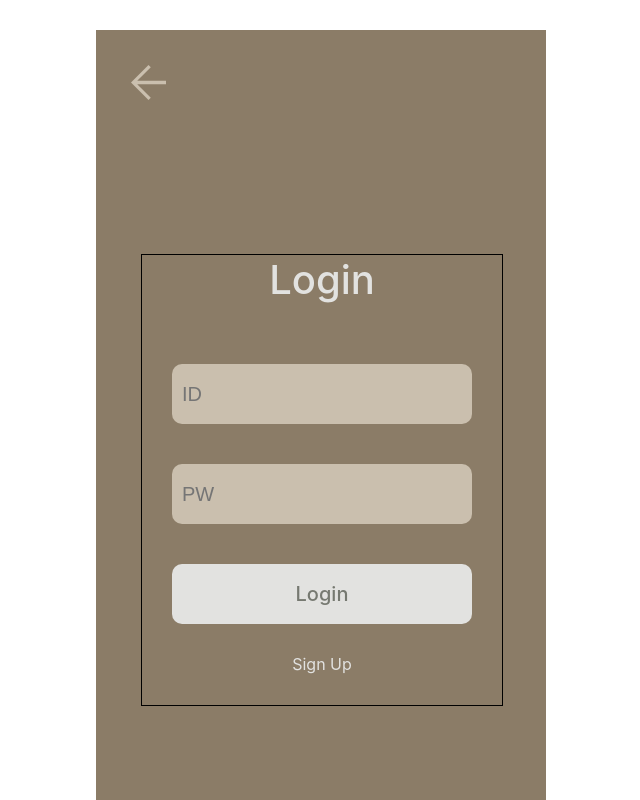
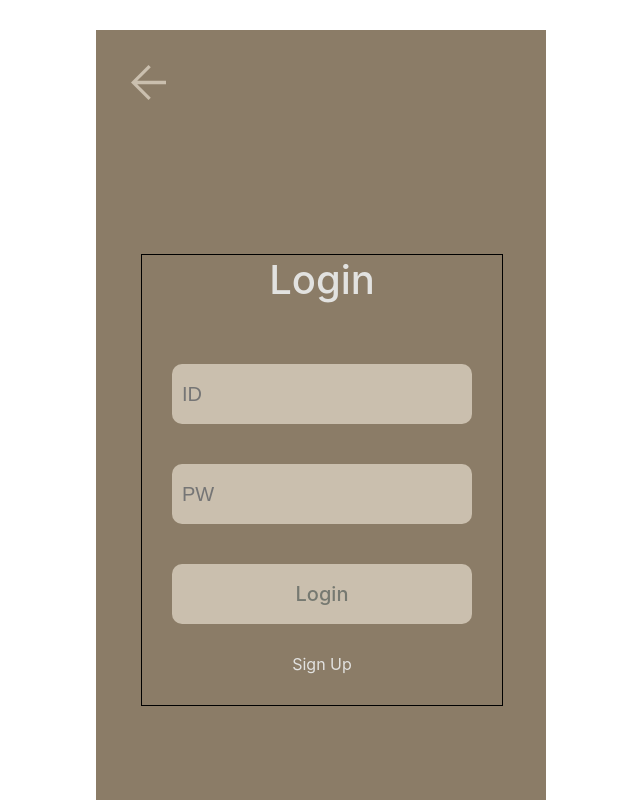
Before and after one commit to DevWonny/picture_project, a React (Create React App) app: page /login in a window 1280 px wide. Shown: the top 800 px of the page, without its empty margins (319-959 px from the left). Built offline with nearby package versions, Linux system fonts and the light colour scheme.

Commit message:
feat : submit button 구현 완료
id, password의 state가 있는 경우에만 활성화

```diff
--- a/src/components/CommonSubmit.tsx
+++ b/src/components/CommonSubmit.tsx
@@ -2,23 +2,28 @@ import styled from "styled-components";
 
 interface submitType {
   submitText: string;
+  isState?: boolean;
 }
 
 const CommonSubmit = (props: submitType) => {
-  return <CommonSubmitContainer>{props.submitText}</CommonSubmitContainer>;
+  return (
+    <CommonSubmitContainer isSubmit={!!props.isState}>
+      {props.submitText}
+    </CommonSubmitContainer>
+  );
 };
 
 export default CommonSubmit;
 
-const CommonSubmitContainer = styled.div`
+const CommonSubmitContainer = styled.div<{ isSubmit: boolean }>`
   width: 300px;
   height: 60px;
-  background: #e2e2e0;
+  background: ${(props) => (props.isSubmit ? "#e2e2e0" : "#CABFAE")};
   border-radius: 10px;
   color: #767971;
   text-align: center;
   line-height: 60px;
   font-size: 20px;
   font-weight: 500;
-  cursor: pointer;
+  cursor: ${(props) => (props.isSubmit ? "pointer" : "auto")};
 `;
--- a/src/views/Login.tsx
+++ b/src/views/Login.tsx
@@ -11,6 +11,17 @@ const Login = () => {
   // password state
   const [password, setPassword] = useState("");
 
+  // login submit button activate
+  const [isSubmit, setIsSubmit] = useState(false);
+
+  useEffect(() => {
+    if (!!id && !!password) {
+      setIsSubmit(true);
+    } else {
+      setIsSubmit(false);
+    }
+  }, [id, password]);
+
   return (
     <LoginWrap>
       <BackButton />
@@ -19,7 +30,7 @@ const Login = () => {
 
         <CommonInput placeHolderText="ID" setFunction={setId} />
         <CommonInput placeHolderText="PW" setFunction={setPassword} />
-        <CommonSubmit submitText="Login" />
+        <CommonSubmit submitText="Login" isState={isSubmit} />
         <span>Sign Up</span>
       </LoginContainer>
     </LoginWrap>
```
